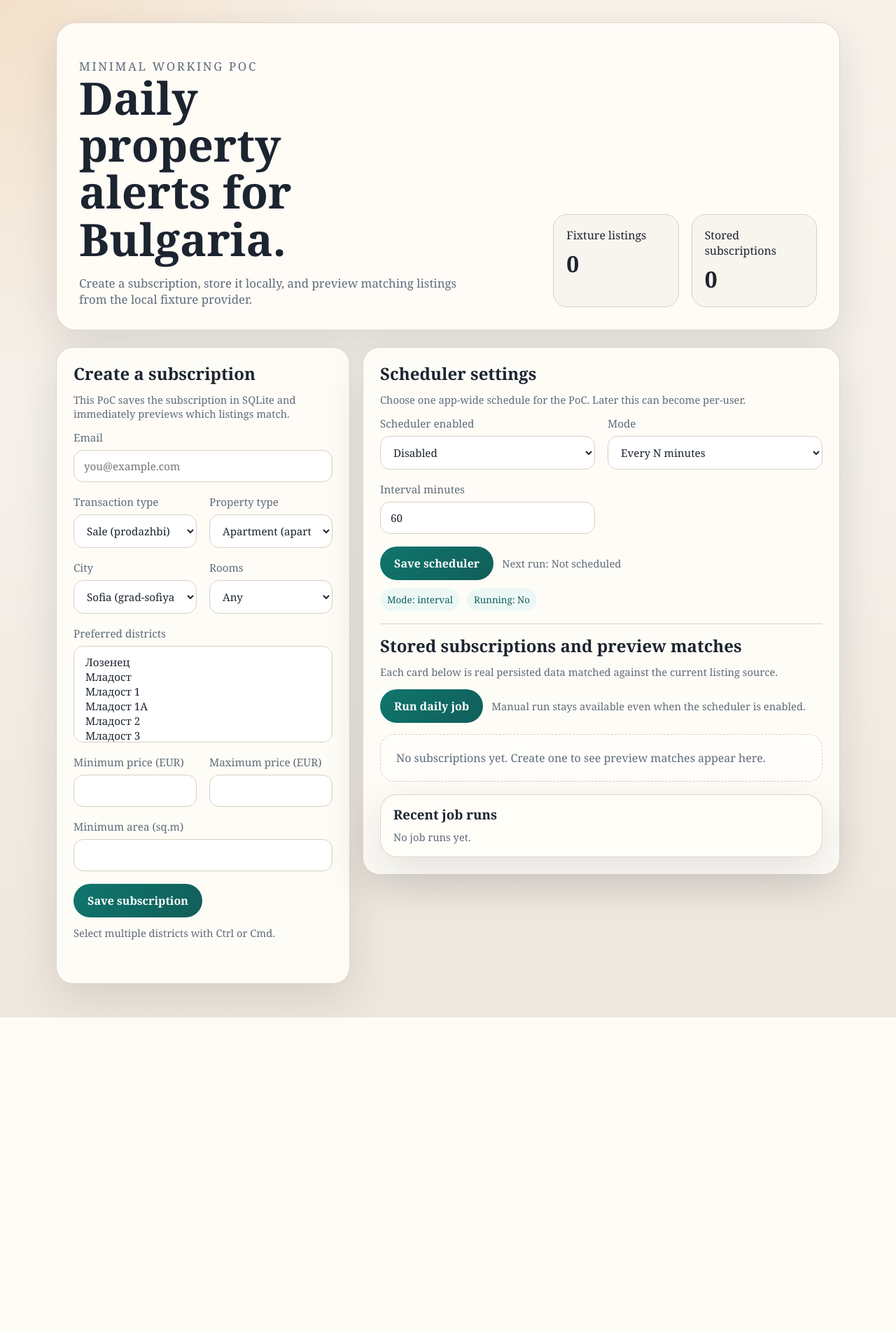
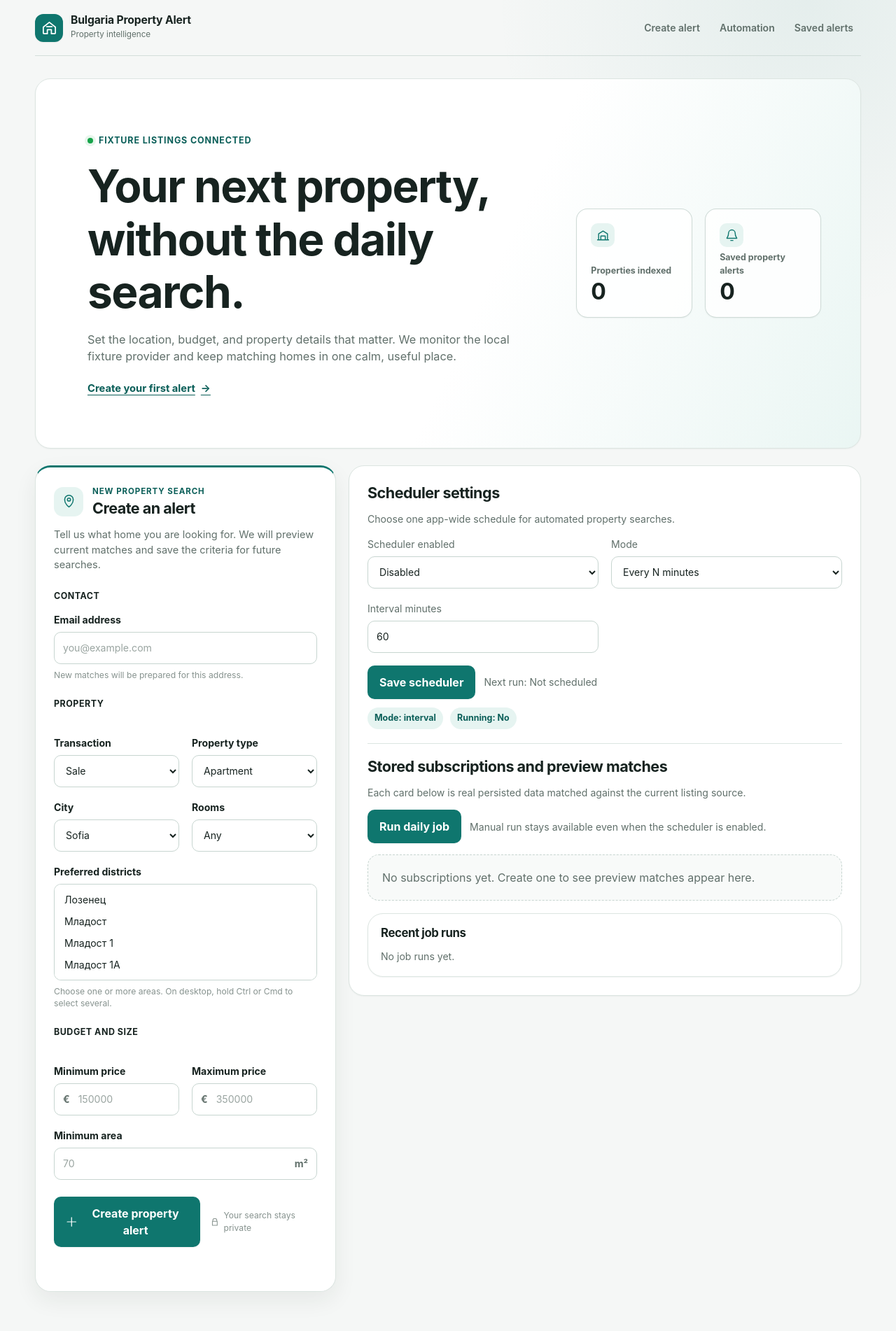
Before and after one commit to MariaRHristova/sofia-property-alert, a FastAPI app: page / in a window 1280 px wide. Shown: the whole page at 70% size. Before the commit the page ends 1454 px from the top, so only its background shows below. Run offline with FastAPI, Linux system fonts and the light colour scheme; data that the repository does not hold is empty.

Commit message:
Updating the UI to be better looking

```diff
--- a/app/main.py
+++ b/app/main.py
@@ -8,6 +8,7 @@ from typing import AsyncIterator
 from fastapi import FastAPI, Request
 from fastapi.encoders import jsonable_encoder
 from fastapi.responses import HTMLResponse, JSONResponse
+from fastapi.staticfiles import StaticFiles
 from fastapi.templating import Jinja2Templates
 from pydantic import ValidationError
 from sqlalchemy import select
@@ -53,6 +54,7 @@ async def lifespan(_: FastAPI) -> AsyncIterator[None]:
 
 
 app = FastAPI(title=settings.app_title, lifespan=lifespan)
+app.mount("/static", StaticFiles(directory="app/static"), name="static")
 
 
 def load_subscription_state() -> tuple[list[PreviewResult], int]:
--- /dev/null
+++ b/app/static/app.css
@@ -0,0 +1,160 @@
+:root {
+  color-scheme: light;
+  --canvas: #f5f7f6;
+  --surface: #ffffff;
+  --surface-subtle: #f8faf9;
+  --ink: #172320;
+  --muted: #61706b;
+  --soft: #87938f;
+  --line: #dce5e1;
+  --line-strong: #c7d5d0;
+  --accent: #0f766e;
+  --accent-strong: #0b5f59;
+  --accent-soft: #e6f4f1;
+  --warm-soft: #fff7e8;
+  --danger: #b42318;
+  --danger-soft: #fef3f2;
+  --shadow-sm: 0 1px 2px rgba(22, 37, 32, 0.05);
+  --shadow-md: 0 12px 32px rgba(22, 37, 32, 0.07);
+  --radius-sm: 10px;
+  --radius-md: 16px;
+  --radius-lg: 22px;
+}
+
+* { box-sizing: border-box; }
+html { scroll-behavior: smooth; }
+body {
+  margin: 0;
+  min-width: 320px;
+  color: var(--ink);
+  background: radial-gradient(circle at 90% 0%, rgba(15, 118, 110, 0.07), transparent 28rem), var(--canvas);
+  font-family: Inter, ui-sans-serif, -apple-system, BlinkMacSystemFont, "Segoe UI", sans-serif;
+  font-size: 16px;
+  line-height: 1.5;
+  -webkit-font-smoothing: antialiased;
+}
+
+a { color: inherit; }
+svg { display: block; fill: none; stroke: currentColor; stroke-linecap: round; stroke-linejoin: round; stroke-width: 1.8; }
+.skip-link { position: fixed; z-index: 100; top: 12px; left: 12px; padding: 10px 14px; border-radius: var(--radius-sm); color: #fff; background: var(--accent-strong); transform: translateY(-160%); }
+.skip-link:focus { transform: translateY(0); }
+.shell { width: min(1180px, calc(100% - 40px)); margin: 0 auto; padding: 0 0 56px; }
+
+.site-header { display: flex; min-height: 80px; align-items: center; justify-content: space-between; gap: 24px; border-bottom: 1px solid rgba(199, 213, 208, 0.72); }
+.brand { display: inline-flex; align-items: center; gap: 11px; text-decoration: none; }
+.brand-mark { display: grid; width: 40px; height: 40px; place-items: center; border-radius: 12px; color: #fff; background: var(--accent); box-shadow: var(--shadow-sm); }
+.brand-mark svg { width: 23px; height: 23px; }
+.brand strong, .brand small { display: block; }
+.brand strong { font-size: 0.98rem; line-height: 1.2; letter-spacing: -0.01em; }
+.brand small { margin-top: 2px; color: var(--muted); font-size: 0.73rem; }
+.site-nav { display: flex; align-items: center; gap: 6px; }
+.site-nav a { padding: 9px 11px; border-radius: 9px; color: var(--muted); font-size: 0.88rem; font-weight: 600; text-decoration: none; }
+.site-nav a:hover { color: var(--ink); background: rgba(255, 255, 255, 0.7); }
+
+.hero { margin: 32px 0 24px; overflow: hidden; border: 1px solid var(--line); border-radius: var(--radius-lg); background: linear-gradient(115deg, rgba(255, 255, 255, 0.98) 55%, rgba(230, 244, 241, 0.84)), var(--surface); box-shadow: var(--shadow-sm); }
+.hero-grid, .content-grid, .form-grid, .metric-grid, .subscription-grid, .listing-grid { display: grid; gap: 18px; }
+.hero-grid { grid-template-columns: minmax(0, 1.45fr) minmax(290px, 0.75fr); align-items: stretch; }
+.hero-grid > div:first-child { padding: 42px; }
+.hero .eyebrow { display: inline-flex; align-items: center; gap: 8px; margin: 0 0 18px; color: var(--accent-strong); font-size: 0.78rem; font-weight: 750; letter-spacing: 0.07em; text-transform: uppercase; }
+.status-dot { width: 8px; height: 8px; border-radius: 50%; background: #16a34a; box-shadow: 0 0 0 4px rgba(22, 163, 74, 0.1); }
+h1, h2, h3 { margin: 0; color: var(--ink); line-height: 1.18; letter-spacing: -0.025em; }
+h1 { max-width: 15ch; font-size: clamp(2.35rem, 5vw, 4rem); font-weight: 720; }
+h2 { font-size: 1.35rem; }
+h3 { font-size: 1.05rem; }
+.hero .hero-copy { max-width: 60ch; margin: 18px 0 20px; color: var(--muted); font-size: 1.02rem; }
+.text-link { display: inline-flex; align-items: center; gap: 8px; color: var(--accent-strong); font-size: 0.92rem; font-weight: 700; text-underline-offset: 4px; }
+
+.metric-grid { grid-template-columns: repeat(2, minmax(0, 1fr)); align-content: center; padding: 24px 24px 24px 0; }
+.metric { display: flex; min-height: 156px; flex-direction: column; align-items: flex-start; justify-content: flex-end; padding: 20px; border: 1px solid rgba(199, 213, 208, 0.85); border-radius: var(--radius-md); color: var(--muted); background: rgba(255, 255, 255, 0.82); box-shadow: var(--shadow-sm); font-size: 0.78rem; font-weight: 650; }
+.metric-icon { display: grid; width: 34px; height: 34px; margin: 0 0 auto; place-items: center; border-radius: 10px; color: var(--accent); background: var(--accent-soft); }
+.metric-icon svg { width: 19px; height: 19px; }
+.metric strong { margin-top: 5px; color: var(--ink); font-size: 2rem; line-height: 1; letter-spacing: -0.04em; }
+
+.content-grid { grid-template-columns: minmax(340px, 430px) minmax(0, 1fr); align-items: start; }
+.panel, .subscription-card { border: 1px solid var(--line); border-radius: var(--radius-lg); background: var(--surface); box-shadow: var(--shadow-sm); backdrop-filter: none; }
+.panel { padding: 26px; }
+.create-alert-panel { border-top: 3px solid var(--accent); box-shadow: var(--shadow-md); }
+.section-heading { display: flex; align-items: center; gap: 13px; }
+.section-icon { display: grid; width: 42px; height: 42px; flex: 0 0 auto; place-items: center; border-radius: 13px; color: var(--accent); background: var(--accent-soft); }
+.section-icon svg { width: 21px; height: 21px; }
+.section-kicker { margin: 0 0 3px; color: var(--accent-strong); font-size: 0.72rem; font-weight: 750; letter-spacing: 0.08em; text-transform: uppercase; }
+.section-intro { margin: 14px 0 24px; color: var(--muted); font-size: 0.91rem; }
+
+.form-section { min-width: 0; margin: 0; padding: 0; border: 0; }
+.form-section + .form-section { margin-top: 24px; padding-top: 22px; border-top: 1px solid var(--line); }
+.form-section legend { width: 100%; margin-bottom: 13px; padding: 0; color: var(--ink); font-size: 0.78rem; font-weight: 750; letter-spacing: 0.04em; text-transform: uppercase; }
+.form-grid { grid-template-columns: repeat(2, minmax(0, 1fr)); }
+label { display: grid; align-content: start; gap: 7px; min-width: 0; color: var(--muted); font-size: 0.88rem; }
+label.full { grid-column: 1 / -1; }
+.label-text { color: var(--ink); font-weight: 650; }
+.field-help { color: var(--soft); font-size: 0.76rem; line-height: 1.4; }
+input, select, button { font: inherit; }
+input, select { width: 100%; min-height: 46px; border: 1px solid var(--line-strong); border-radius: var(--radius-sm); padding: 11px 12px; color: var(--ink); background: var(--surface); outline: none; }
+input::placeholder { color: #9aa5a1; }
+select[multiple] { min-height: 132px; padding: 6px; }
+select[multiple] option { padding: 7px 8px; border-radius: 6px; }
+.input-affix { display: flex; align-items: center; min-height: 46px; overflow: hidden; border: 1px solid var(--line-strong); border-radius: var(--radius-sm); color: var(--muted); background: var(--surface); }
+.input-affix > span { padding-left: 12px; font-weight: 650; }
+.input-affix input { min-height: 44px; border: 0; box-shadow: none; }
+.input-affix.affix-end > span { padding: 0 12px 0 0; }
+input:focus, select:focus, .input-affix:focus-within { border-color: var(--accent); box-shadow: 0 0 0 3px rgba(20, 184, 166, 0.18); }
+
+button { display: inline-flex; min-height: 44px; align-items: center; justify-content: center; gap: 8px; border: 1px solid transparent; border-radius: var(--radius-sm); padding: 11px 16px; cursor: pointer; font-weight: 700; }
+button svg { width: 18px; height: 18px; }
+button:disabled { cursor: wait; opacity: 0.66; }
+.primary { color: #fff; background: var(--accent); box-shadow: var(--shadow-sm); }
+.primary:hover:not(:disabled) { background: var(--accent-strong); }
+.ghost { border-color: #e7b7b2; color: var(--danger); background: var(--surface); }
+.ghost:hover:not(:disabled) { background: var(--danger-soft); }
+:focus-visible { outline: 3px solid rgba(20, 184, 166, 0.42); outline-offset: 3px; }
+.form-actions { display: flex; align-items: center; gap: 14px; margin-top: 24px; }
+.secure-note { display: inline-flex; align-items: center; gap: 6px; color: var(--soft); font-size: 0.76rem; }
+.secure-note svg { width: 15px; height: 15px; }
+.flash { min-height: 24px; margin-top: 13px; font-size: 0.88rem; font-weight: 600; }
+.flash.error { color: var(--danger); }
+.flash.success { color: var(--accent-strong); }
+
+.muted-copy { color: var(--muted); font-size: 0.88rem; }
+.subscription-grid, .listing-grid { grid-template-columns: repeat(auto-fit, minmax(250px, 1fr)); }
+.subscription-card { padding: 20px; }
+.pill-row { display: flex; flex-wrap: wrap; gap: 8px; margin: 14px 0; }
+.pill { padding: 6px 10px; border-radius: 999px; color: var(--accent-strong); background: var(--accent-soft); font-size: 0.78rem; font-weight: 650; }
+.pill.inactive { color: #7a4c13; background: var(--warm-soft); }
+.listing { padding: 16px; border: 1px solid var(--line); border-radius: var(--radius-md); background: var(--surface-subtle); }
+.listing a { color: inherit; text-underline-offset: 3px; }
+.listing-meta { margin: 8px 0 0; color: var(--muted); font-size: 0.88rem; }
+.empty { padding: 20px; border: 1px dashed var(--line-strong); border-radius: var(--radius-md); color: var(--muted); background: var(--surface-subtle); }
+.scheduler-box { margin-bottom: 20px; padding-bottom: 20px; border-bottom: 1px solid var(--line); }
+.scheduler-meta { display: flex; flex-wrap: wrap; gap: 10px; margin-top: 12px; }
+.hidden { display: none; }
+
+@media (max-width: 960px) {
+  .hero-grid, .content-grid { grid-template-columns: 1fr; }
+  .hero-grid > div:first-child { padding-bottom: 20px; }
+  .metric-grid { padding: 0 32px 32px; }
+  .metric { min-height: 132px; }
+}
+
+@media (max-width: 680px) {
+  html { scroll-behavior: auto; }
+  .shell { width: min(100% - 24px, 1180px); padding-bottom: 32px; }
+  .site-header { min-height: 68px; }
+  .brand small, .site-nav { display: none; }
+  .hero { margin-top: 20px; }
+  .hero-grid > div:first-child { padding: 28px 22px 16px; }
+  h1 { font-size: clamp(2rem, 11vw, 2.8rem); }
+  .hero-copy { font-size: 0.94rem; }
+  .metric-grid { grid-template-columns: 1fr 1fr; gap: 10px; padding: 0 18px 20px; }
+  .metric { min-height: 118px; padding: 14px; }
+  .metric-icon { width: 30px; height: 30px; }
+  .metric strong { font-size: 1.65rem; }
+  .panel { padding: 21px 18px; }
+  .form-grid { grid-template-columns: 1fr; gap: 15px; }
+  label.full { grid-column: auto; }
+  .form-actions { align-items: stretch; flex-direction: column; }
+  .form-actions .primary { width: 100%; }
+  .secure-note { justify-content: center; }
+  input, select { font-size: 16px; }
+}
+
+@media (prefers-reduced-motion: reduce) { html { scroll-behavior: auto; } }
--- a/app/templates/index.html
+++ b/app/templates/index.html
@@ -86,97 +86,163 @@
         .hero-grid, .content-grid, .form-grid { grid-template-columns: 1fr; }
       }
     </style>
+    <meta name="description" content="Create property alerts for homes across Bulgaria and receive new matching listings automatically." />
+    <link rel="stylesheet" href="/static/app.css" />
   </head>
   <body>
+    <a class="skip-link" href="#main-content">Skip to main content</a>
     <div class="shell">
-      <section class="hero">
+      <header class="site-header">
+        <a class="brand" href="/" aria-label="{{ app_name }} home">
+          <span class="brand-mark" aria-hidden="true">
+            <svg viewBox="0 0 24 24" focusable="false">
+              <path d="M3 11.25 12 4l9 7.25V20a1 1 0 0 1-1 1h-5v-6H9v6H4a1 1 0 0 1-1-1v-8.75Z" />
+              <path d="M8 10.5h8" />
+            </svg>
+          </span>
+          <span><strong>{{ app_name }}</strong><small>Property intelligence</small></span>
+        </a>
+        <nav class="site-nav" aria-label="Dashboard navigation">
+          <a href="#create-alert">Create alert</a>
+          <a href="#automation">Automation</a>
+          <a href="#saved-alerts">Saved alerts</a>
+        </nav>
+      </header>
+
+      <main id="main-content">
+      <section class="hero" aria-labelledby="page-title">
         <div class="hero-grid">
           <div>
-            <p class="eyebrow">Minimal working PoC</p>
-            <h1>Daily property alerts for Bulgaria.</h1>
-            <p>
-              Create a subscription, store it locally, and preview matching listings from the {{ listing_mode_description }}.
+            <p class="eyebrow">
+              <span class="status-dot" aria-hidden="true"></span>
+              {{ listing_mode_label }} connected
             </p>
+            <h1 id="page-title">Your next property, without the daily search.</h1>
+            <p class="hero-copy">
+              Set the location, budget, and property details that matter. We monitor the {{ listing_mode_description }} and keep matching homes in one calm, useful place.
+            </p>
+            <a class="text-link" href="#create-alert">Create your first alert <span aria-hidden="true">&rarr;</span></a>
           </div>
-          <div class="metric-grid">
-            <div class="metric">{{ listing_mode_label }}<strong>{{ listing_count }}</strong></div>
-            <div class="metric">Stored subscriptions<strong>{{ preview_groups | length }}</strong></div>
+          <div class="metric-grid" aria-label="Property alert summary">
+            <div class="metric">
+              <span class="metric-icon" aria-hidden="true">
+                <svg viewBox="0 0 24 24" focusable="false"><path d="M4 20V9l8-5 8 5v11M8 20v-7h8v7M2 20h20" /></svg>
+              </span>
+              <span>Properties indexed</span>
+              <strong>{{ listing_count }}</strong>
+            </div>
+            <div class="metric">
+              <span class="metric-icon" aria-hidden="true">
+                <svg viewBox="0 0 24 24" focusable="false"><path d="M18 8a6 6 0 1 0-12 0c0 7-3 7-3 9h18c0-2-3-2-3-9ZM10 21h4" /></svg>
+              </span>
+              <span>Saved property alerts</span>
+              <strong>{{ preview_groups | length }}</strong>
+            </div>
           </div>
         </div>
       </section>
 
       <section class="content-grid">
-        <section class="panel">
-          <h2>Create a subscription</h2>
-          <p class="muted-copy">
-            This PoC saves the subscription in SQLite and immediately previews which listings match.
-          </p>
+        <section class="panel create-alert-panel" id="create-alert" aria-labelledby="create-alert-title">
+          <div class="section-heading">
+            <span class="section-icon" aria-hidden="true">
+              <svg viewBox="0 0 24 24" focusable="false"><path d="M12 21s7-5.1 7-12a7 7 0 1 0-14 0c0 6.9 7 12 7 12Z" /><circle cx="12" cy="9" r="2.5" /></svg>
+            </span>
+            <div>
+              <p class="section-kicker">New property search</p>
+              <h2 id="create-alert-title">Create an alert</h2>
+            </div>
+          </div>
+          <p class="section-intro">Tell us what home you are looking for. We will preview current matches and save the criteria for future searches.</p>
 
           <form id="subscription-form">
+            <fieldset class="form-section">
+              <legend>Contact</legend>
               <div class="form-grid">
               <label class="full">
-                Email
-                <input name="email" type="email" placeholder="you@example.com" required />
+                <span class="label-text">Email address</span>
+                <input name="email" type="email" placeholder="you@example.com" autocomplete="email" aria-describedby="email-help" required />
+                <span class="field-help" id="email-help">New matches will be prepared for this address.</span>
               </label>
+              </div>
+            </fieldset>
+
+            <fieldset class="form-section">
+              <legend>Property</legend>
+              <div class="form-grid">
                 <label>
-                Transaction type
+                  <span class="label-text">Transaction</span>
                   <select name="transaction_type" required>
                     {% for value, slug in transaction_types.items() %}
-                  <option value="{{ value }}">{{ value | title }} ({{ slug }})</option>
+                    <option value="{{ value }}">{{ value | title }}</option>
                     {% endfor %}
                   </select>
                 </label>
                 <label>
-                Property type
+                  <span class="label-text">Property type</span>
                   <select name="property_type" required>
                     {% for value, slug in property_types.items() %}
-                  <option value="{{ value }}">{{ value | title }} ({{ slug }})</option>
+                    <option value="{{ value }}">{{ value | title }}</option>
                     {% endfor %}
                   </select>
                 </label>
                 <label>
-                City
+                  <span class="label-text">City</span>
                   <select name="city" id="city-select" required></select>
                 </label>
                 <label>
-                Rooms
+                  <span class="label-text">Rooms</span>
                   <select name="rooms">
                     <option value="">Any</option>
                     {% for value, slug in room_options.items() %}
-                  <option value="{{ value }}">{{ value }} ({{ slug }})</option>
+                    <option value="{{ value }}">{{ value }}</option>
                     {% endfor %}
                   </select>
                 </label>
                 <label class="full">
-                Preferred districts
-                <select name="districts" id="district-select" multiple></select>
+                  <span class="label-text">Preferred districts</span>
+                  <select name="districts" id="district-select" aria-describedby="district-help" multiple></select>
+                  <span class="field-help" id="district-help">Choose one or more areas. On desktop, hold Ctrl or Cmd to select several.</span>
+                </label>
+              </div>
+            </fieldset>
+
+            <fieldset class="form-section">
+              <legend>Budget and size</legend>
+              <div class="form-grid">
+              <label>
+                <span class="label-text">Minimum price</span>
+                <div class="input-affix"><span>&euro;</span><input name="min_price_eur" type="number" min="0" step="1000" inputmode="numeric" placeholder="150000" /></div>
               </label>
               <label>
-                Minimum price (EUR)
-                <input name="min_price_eur" type="number" min="0" step="1000" />
-              </label>
-              <label>
-                Maximum price (EUR)
-                <input name="max_price_eur" type="number" min="0" step="1000" />
+                <span class="label-text">Maximum price</span>
+                <div class="input-affix"><span>&euro;</span><input name="max_price_eur" type="number" min="0" step="1000" inputmode="numeric" placeholder="350000" /></div>
               </label>
               <label class="full">
-                Minimum area (sq.m)
-                <input name="min_area_sqm" type="number" min="0" step="1" />
+                <span class="label-text">Minimum area</span>
+                <div class="input-affix affix-end"><input name="min_area_sqm" type="number" min="0" step="1" inputmode="numeric" placeholder="70" /><span>m&sup2;</span></div>
               </label>
               </div>
+            </fieldset>
 
-            <div style="margin-top: 18px; display: flex; gap: 12px; align-items: center; flex-wrap: wrap;">
-              <button class="primary" id="subscription-save-button" type="submit" data-default-label="Save subscription" data-busy-label="Searching listings...">Save subscription</button>
-              <span class="muted-copy">Select multiple districts with Ctrl or Cmd.</span>
+            <div class="form-actions">
+              <button class="primary" id="subscription-save-button" type="submit" data-default-label="Create property alert" data-busy-label="Searching properties...">
+                <svg viewBox="0 0 24 24" aria-hidden="true" focusable="false"><path d="M12 3v18M3 12h18" /></svg>
+                <span>Create property alert</span>
+              </button>
+              <span class="secure-note">
+                <svg viewBox="0 0 24 24" aria-hidden="true" focusable="false"><path d="M7 10V8a5 5 0 0 1 10 0v2M6 10h12v10H6z" /></svg>
+                Your search stays private
+              </span>
             </div>
-            <div id="flash" class="flash" aria-live="polite"></div>
+            <div id="flash" class="flash" role="status" aria-live="polite" aria-atomic="true"></div>
           </form>
         </section>
 
-        <section class="panel">
-          <div class="scheduler-box">
+        <section class="panel" aria-label="Property alert operations">
+          <div class="scheduler-box" id="automation">
             <h2>Scheduler settings</h2>
-            <p class="muted-copy">Choose one app-wide schedule for the PoC. Later this can become per-user.</p>
+            <p class="muted-copy">Choose one app-wide schedule for automated property searches.</p>
             <form id="scheduler-form">
               <div class="form-grid">
                 <label>
@@ -213,7 +279,7 @@
             </div>
           </div>
 
-          <h2>Stored subscriptions and preview matches</h2>
+          <h2 id="saved-alerts">Stored subscriptions and preview matches</h2>
           <p class="muted-copy">Each card below is real persisted data matched against the current listing source.</p>
 
           <div style="margin-bottom: 16px; display: flex; gap: 12px; flex-wrap: wrap; align-items: center;">
@@ -278,6 +344,7 @@
           </section>
         </section>
       </section>
+      </main>
     </div>
 
     <script>
@@ -301,10 +368,10 @@
 
       function renderCities() {
         citySelect.innerHTML = "";
-        for (const [city, details] of Object.entries(cityOptions)) {
+        for (const [city] of Object.entries(cityOptions)) {
           const option = document.createElement("option");
           option.value = city;
-          option.textContent = `${city} (${details.slug})`;
+          option.textContent = city;
           citySelect.appendChild(option);
         }
       }
@@ -350,13 +417,18 @@
       function setBusyState(button, busy, busyLabel) {
         if (!button) return;
         if (busy) {
-          button.dataset.previousLabel = button.textContent.trim();
+          button.dataset.previousHtml = button.innerHTML;
           button.textContent = busyLabel;
           button.disabled = true;
           button.setAttribute("aria-busy", "true");
           return;
         }
-        button.textContent = button.dataset.previousLabel || button.dataset.defaultLabel || button.textContent;
+        if (button.dataset.previousHtml) {
+          button.innerHTML = button.dataset.previousHtml;
+          delete button.dataset.previousHtml;
+        } else {
+          button.textContent = button.dataset.defaultLabel || button.textContent;
+        }
         button.disabled = false;
         button.removeAttribute("aria-busy");
       }
```
Also changed, not shown: tests/test_app_routes.py (+9 -2 lines). Lines whose indentation alone changed are shown as unchanged.
